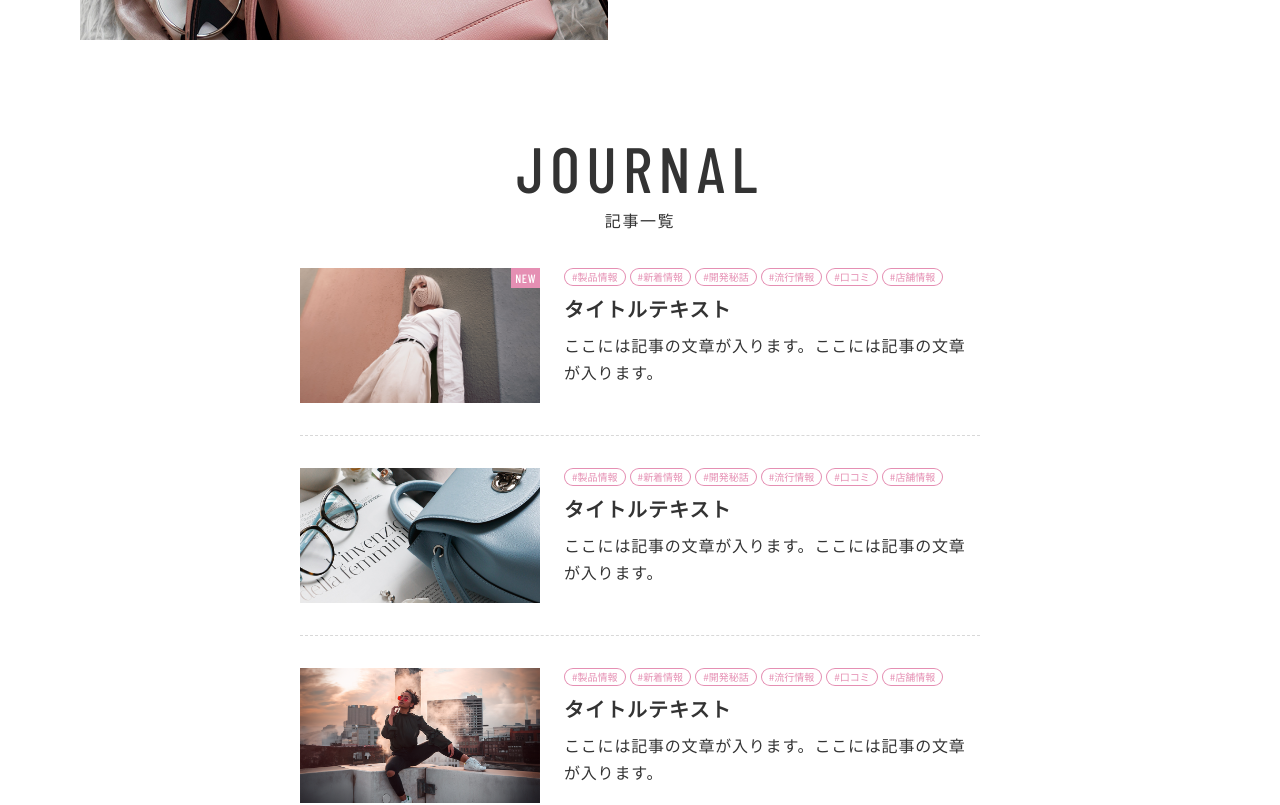
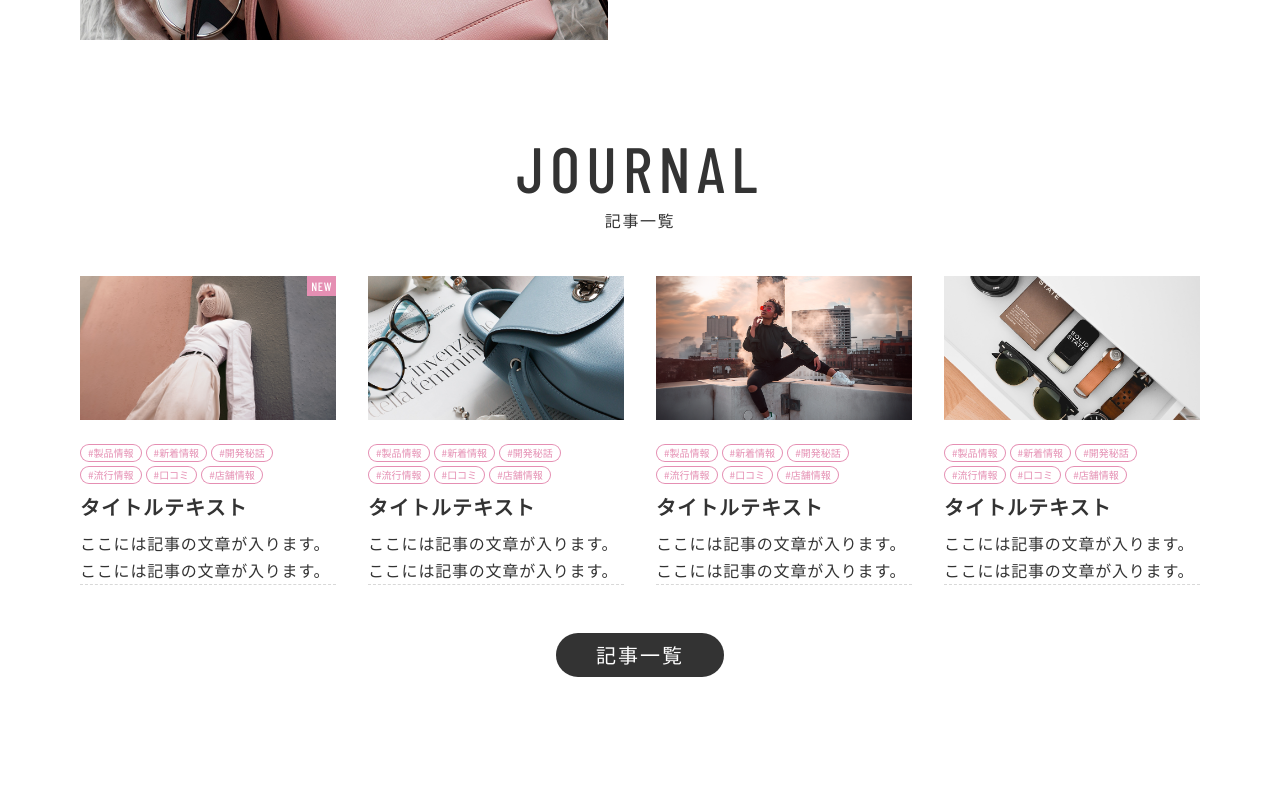
Before and after one commit to nyanmosu/ec-stand4u, a Next.js app: page / in a window 1280 px wide. Shown: the part 1880-2685 px from the top of the page. After the commit the page ends 2557 px from the top, so only its background shows below. Built offline with nearby package versions, Linux system fonts and the light colour scheme; a web font is replaced by a local one.

Commit message:
ジャーナルセクションのPC領域を追加する

```diff
--- a/src/features/home/components/journal-section.tsx
+++ b/src/features/home/components/journal-section.tsx
@@ -6,7 +6,7 @@ import { JOURNAL_ITEMS } from "@/features/home/data/journal-items";
 export default function JournalSection() {
   return (
     <section aria-labelledby="journal-heading">
-      <div className="flex flex-col items-center gap-8 md:gap-10">
+      <div className="flex flex-col items-center gap-8 md:gap-10 xl:gap-12">
         {/* 見出し */}
         <SectionHeading
           id="journal-heading"
@@ -15,21 +15,21 @@ export default function JournalSection() {
         />
 
         {/* 記事リスト */}
-        <ul className="grid w-full justify-items-center">
+        <ul className="grid justify-items-center w-[304px] md:w-[680px] xl:w-[1120px] xl:grid-cols-4 xl:gap-8">
           {JOURNAL_ITEMS.map((item, index) => (
             <li
               key={item.id}
-              className="w-[304px] md:w-[680px] py-8 border-b border-dashed border-b-line first:pt-0"
+              className="py-8 border-b border-dashed border-b-line first:pt-0 xl:py-0"
             >
-              <article className="flex flex-col gap-6 md:flex-row">
+              <article className="flex flex-col gap-6 md:flex-row xl:flex-col">
                 {/* 画像 */}
-                <div className="relative h-[171px] w-full md:h-[135px] md:w-[240px] md:flex-none md:shrink-0">
+                <div className="relative h-[171px] w-full md:h-[135px] md:w-[240px] xl:h-[144px] xl:w-[256px] md:flex-none md:shrink-0">
                   <Image
                     src={item.imageSrc}
                     alt={item.title}
                     fill
                     className="object-cover"
-                    sizes="(min-width: 768px) 240px, 304px"
+                    sizes="(min-width: 1280px) 256px, (min-width: 768px) 240px, 304px"
                     priority={index === 0}
                     loading={index === 0 ? "eager" : "lazy"}
                   />
```
